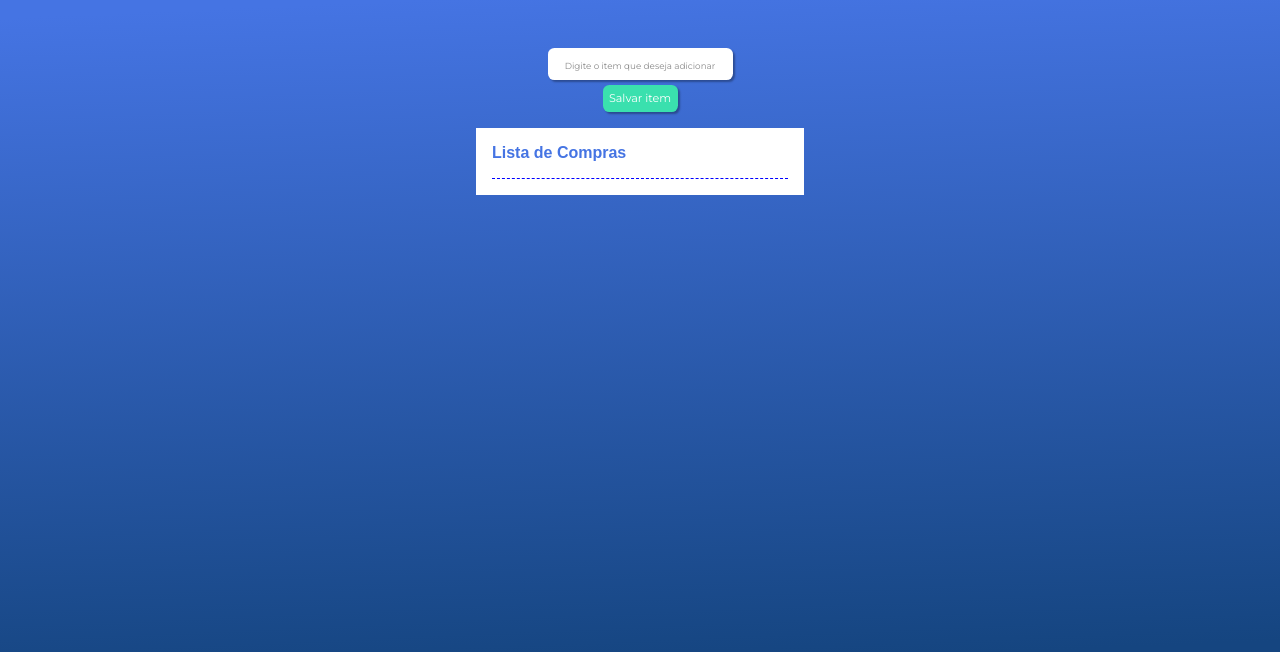
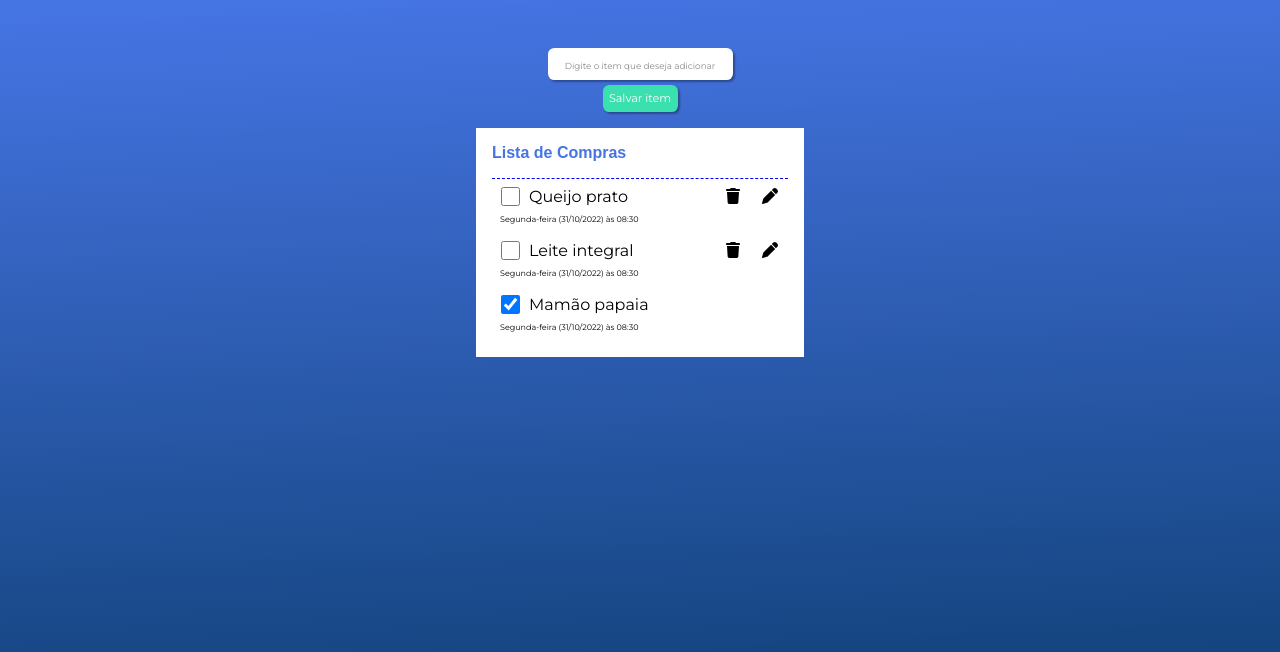
Before and after one commit to GumaBch/life-cycle, an Angular app: page / in a window 1280 px wide. Shown: the top 652 px of the page. Built offline with nearby package versions, Linux system fonts and the light colour scheme; a web font is replaced by a local one.

Commit message:
LifeCycle Hooks: aula 05: Exibindo os itens

```diff
--- a/src/app/app.component.html
+++ b/src/app/app.component.html
@@ -4,6 +4,10 @@
   <div class="container">
     <div class="lista">
       <h4 class="title-list">Lista de Compras</h4>
+
+      <div *ngFor="let item of listaDeCompra">
+        <app-item [item]="item"></app-item>
+      </div>
     </div>
   </div>
 </section>
--- a/src/app/components/item/item.component.html
+++ b/src/app/components/item/item.component.html
@@ -2,10 +2,12 @@
   class="checkbox"
   type="checkbox"
   name="comprado"
-  id="comprado">
-<p class="description">Nome do item</p>
+  id="comprado"
+  [checked]="item.comprado"
+>
+<p class="description">{{ item.nome }}</p>
 <div class="d-contents">
-  <fa-icon class="delete-icon" [icon]="faTrash" ></fa-icon>
-  <fa-icon class="edit-icon" [icon]="faPen" ></fa-icon>
+  <fa-icon class="delete-icon" *ngIf="!item.comprado" [icon]="faTrash" ></fa-icon>
+  <fa-icon class="edit-icon" *ngIf="!item.comprado" [icon]="faPen" ></fa-icon>
 </div>
-<small class="date">00/10/2000</small>
+<small class="date">{{ item.data }}</small>
--- a/src/app/components/item/item.component.ts
+++ b/src/app/components/item/item.component.ts
@@ -1,5 +1,6 @@
-import { Component, OnInit } from '@angular/core';
+import { Component, Input, OnInit } from '@angular/core';
 import { faPen, faTrash } from '@fortawesome/free-solid-svg-icons';
+import { Item } from 'src/app/interfaces/iItem';
 
 @Component({
   selector: 'app-item',
@@ -8,6 +9,7 @@ import { faPen, faTrash } from '@fortawesome/free-solid-svg-icons';
 })
 export class ItemComponent implements OnInit {
 
+  @Input() item!: Item;
   faPen = faPen;
   faTrash = faTrash
 
```
